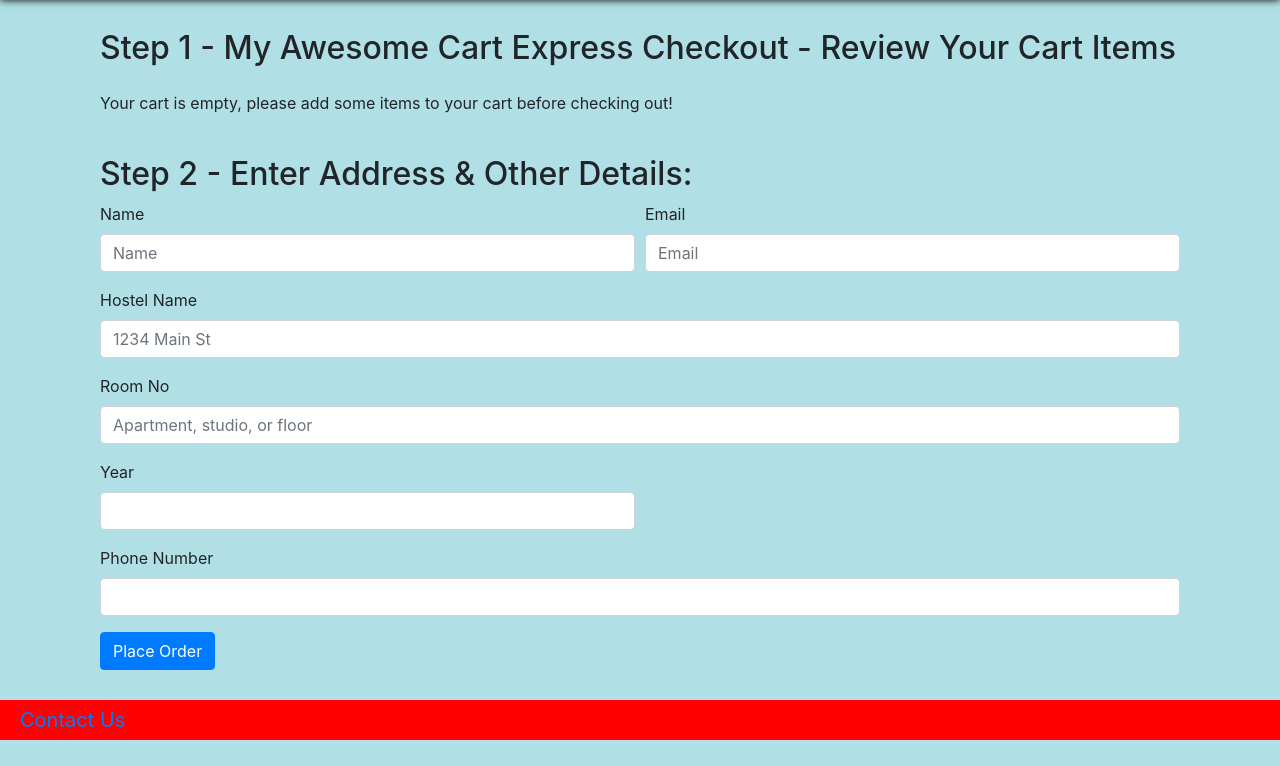
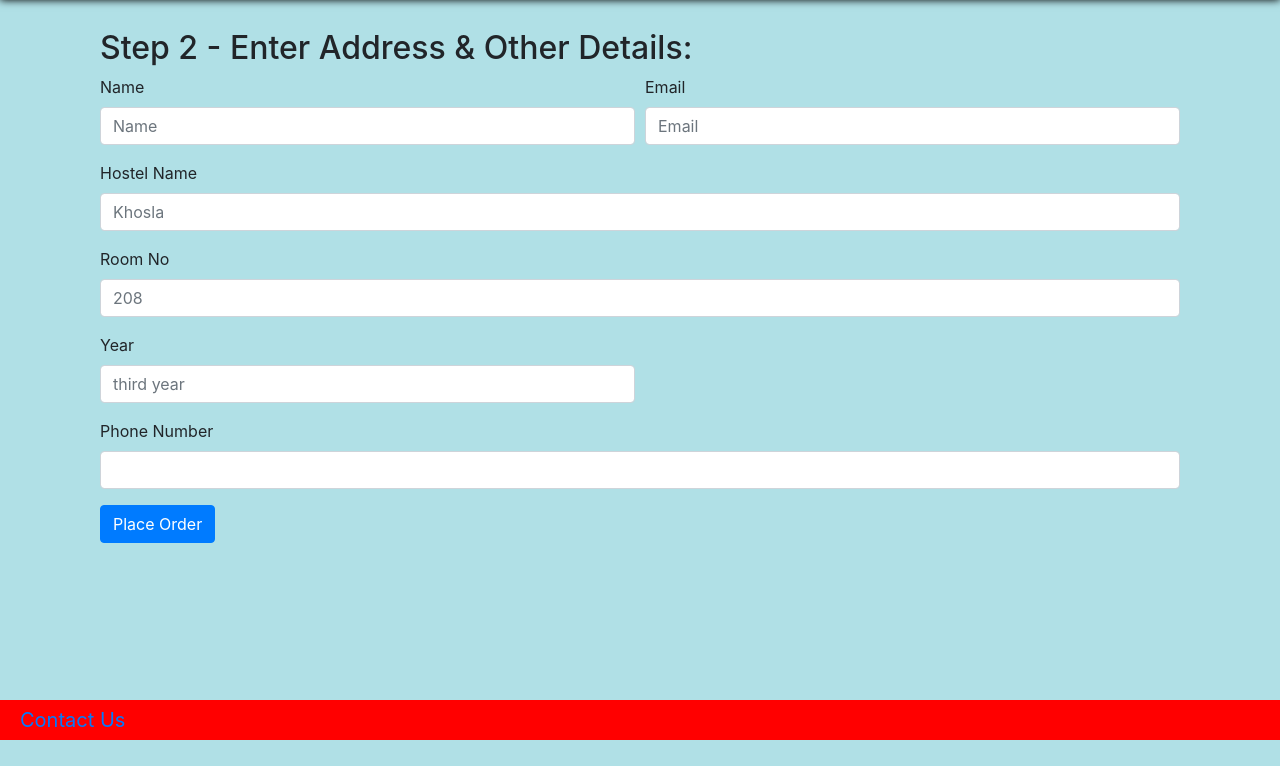
Before and after one commit to avanish981/KnitCart, a Django app: page /checkout/ in a window 1280 px wide. Shown: the part 60-826 px from the top of the page. After the commit the page ends 800 px from the top, so only its background shows below. Run offline with Django 3.2, Linux system fonts and the light colour scheme; a user stored in the database is signed in; parts of the project's set-up code (start-up, migrations or seed data) failed here and were passed over; some libraries are stand-ins or nearby versions.

Commit message:
Update checkout.html

```diff
--- a/sbook/shop/templates/shop/checkout.html
+++ b/sbook/shop/templates/shop/checkout.html
@@ -1,45 +1,40 @@
 {% extends 'shop/basic.html' %}
-{% block title%} Checkout - My Awesome Cart{% endblock %}
+{% block title %} Checkout - Knit Cart{% endblock %}
 {% block body %}
 <div class="container">
-    <div class="col my-4">
-        <h2>Step 1 - My Awesome Cart Express Checkout - Review Your Cart Items</h2>
-        <div class="my-4">
-            <ul class="list-group" id="items">
-            </ul>
-        </div>
-    </div>
+    <div class="col my-4"
     <div class="col my-4">
         <h2>Step 2 - Enter Address & Other Details:</h2>
         <form method="post" action="/shop/checkout/">{% csrf_token %}
             <input type="hidden" name="itemsJson" id="itemsJson">
+            <input type="hidden" name="product" value="">
             <div class="form-row">
                 <div class="form-group col-md-6">
                     <label for="inputname">Name</label>
-                    <input type="text" class="form-control" id="name" name="name" placeholder="Name">
+                    <input type="text" class="form-control" id="name" name="name" placeholder="Name"required>
                 </div>
                 <div class="form-group col-md-6">
                     <label for="inputEmail4">Email</label>
-                    <input type="email" class="form-control" id="email" name="email" placeholder="Email">
+                    <input type="email" class="form-control" id="email" name="email" placeholder="Email"required>
                 </div>
             </div>
             <div class="form-group">
                 <label for="inputAddress">Hostel Name</label>
-                <input type="text" class="form-control" id="address1" name="address1" placeholder="1234 Main St">
+                <input type="text" class="form-control" id="address1" name="address1" placeholder="Khosla"required>
             </div>
             <div class="form-group">
                 <label for="inputAddress2">Room No</label>
-                <input type="text" class="form-control" id="address2" name="address2" placeholder="Apartment, studio, or floor">
+                <input type="text" class="form-control" id="address2" name="address2" placeholder="208"required>
             </div>
             <div class="form-row">
                 <div class="form-group col-md-6">
-                    <label for="inputCity">Year</label>
-                    <input type="text" class="form-control" id="city" name="city">
+                    <label for="year">Year</label>
+                    <input type="text" class="form-control" id="year" name="year" placeholder="third year"required>
                 </div>
             </div>
             <div class="form-group">
                 <label for="inputZip">Phone Number</label>
-                <input type="tel" class="form-control" id="phone" name="phone">
+                <input type="tel" class="form-control" id="phone" name="phone"required>
             </div>
             <button type="submit" class="btn btn-primary">Place Order</button>
         </form>
@@ -74,7 +69,7 @@ if ($.isEmptyObject(cart)) {
 document.getElementById('cart').innerHTML = sum;
 $('#itemsJson').val(JSON.stringify(cart));
 {% if thank %}
-alert('Thanks for ordering with us. Your order is is {{id}}. Use it to track your order using our order tracker');
+alert('Thanks for ordering with us. Your order is is {{id}}.Or Contact to the seller by using their contact number');
 localStorage.clear();
 document.location = "/shop";
 {% endif %}
```
